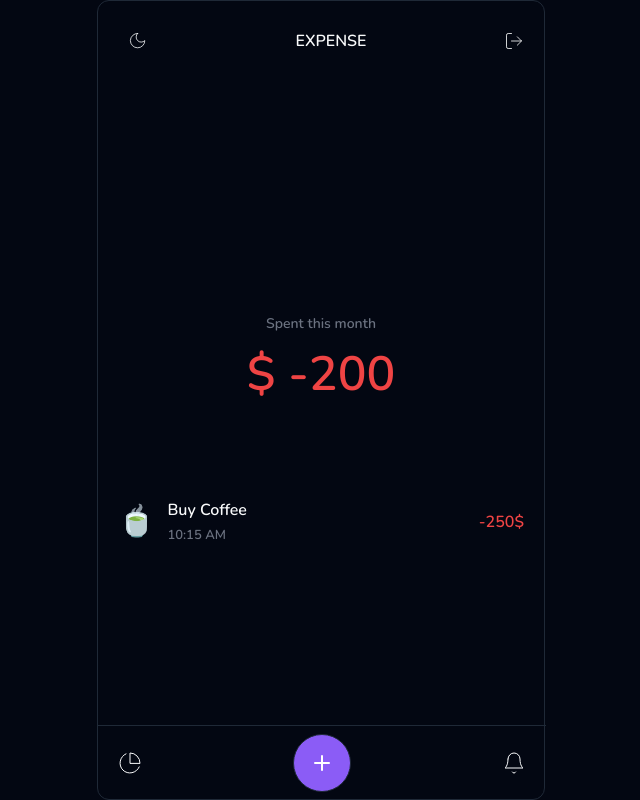
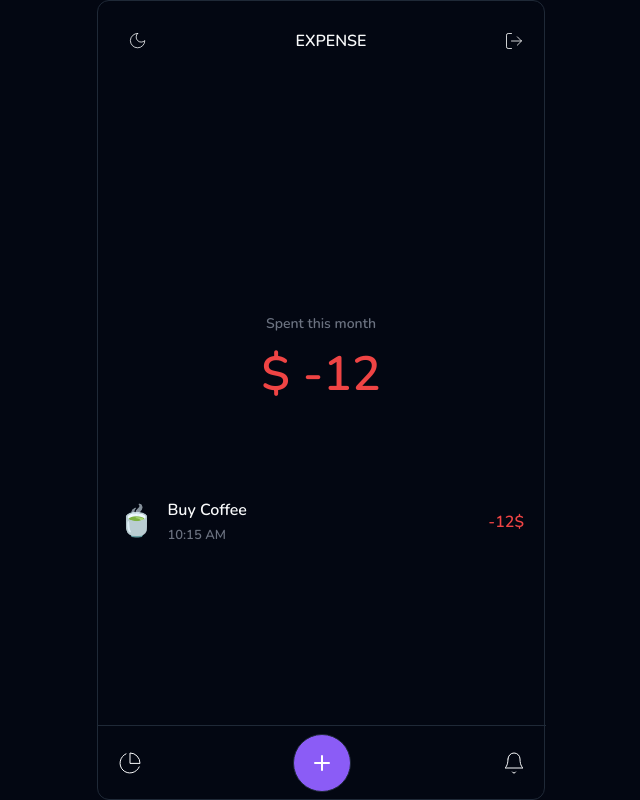
Before and after one commit to sohunz/daily-expense-tracker, a React (Vite) app: page / in a window 1280 px wide. Shown: the whole page, without its empty margins (319-959 px from the left). Built offline with nearby package versions, Linux system fonts and the light colour scheme.

Commit message:
add total expense on homepage

```diff
--- a/src/pages/MainPage.tsx
+++ b/src/pages/MainPage.tsx
@@ -4,12 +4,17 @@ import { useAddExpense } from "@/store/store";
 const MainPage = () => {
     const { expense } = useAddExpense((state) => state);
 
+    const totalExpense = expense.reduce(
+        (accumulator, currentItem) => accumulator + currentItem.value,
+        0
+    );
+
     return (
         <main className="w-full flex flex-col items-center justify-center h-full gap-20">
             <p className="flex flex-col items-center gap-4">
                 <span className="text-sm text-gray-500">Spent this month</span>
                 <span className="text-5xl font-semibold text-red-500">
-                    $ -200
+                    $ -{totalExpense}
                 </span>
             </p>
             <div className="w-full p-5 space-y-5">
--- a/src/store/store.ts
+++ b/src/store/store.ts
@@ -2,7 +2,7 @@ import { ExpenseType } from "@/types/types";
 import { create } from "zustand";
 
 export const useAddExpense = create<ExpenseType>((set) => ({
-    expense: [{ id: 1, title: "Buy Coffee", icon: "🍵", value: 250 }],
+    expense: [{ id: 1, title: "Buy Coffee", icon: "🍵", value: 12 }],
     addExpense: (value: number, icon: string, title: string) =>
         set((state) => ({
             expense: [
```
